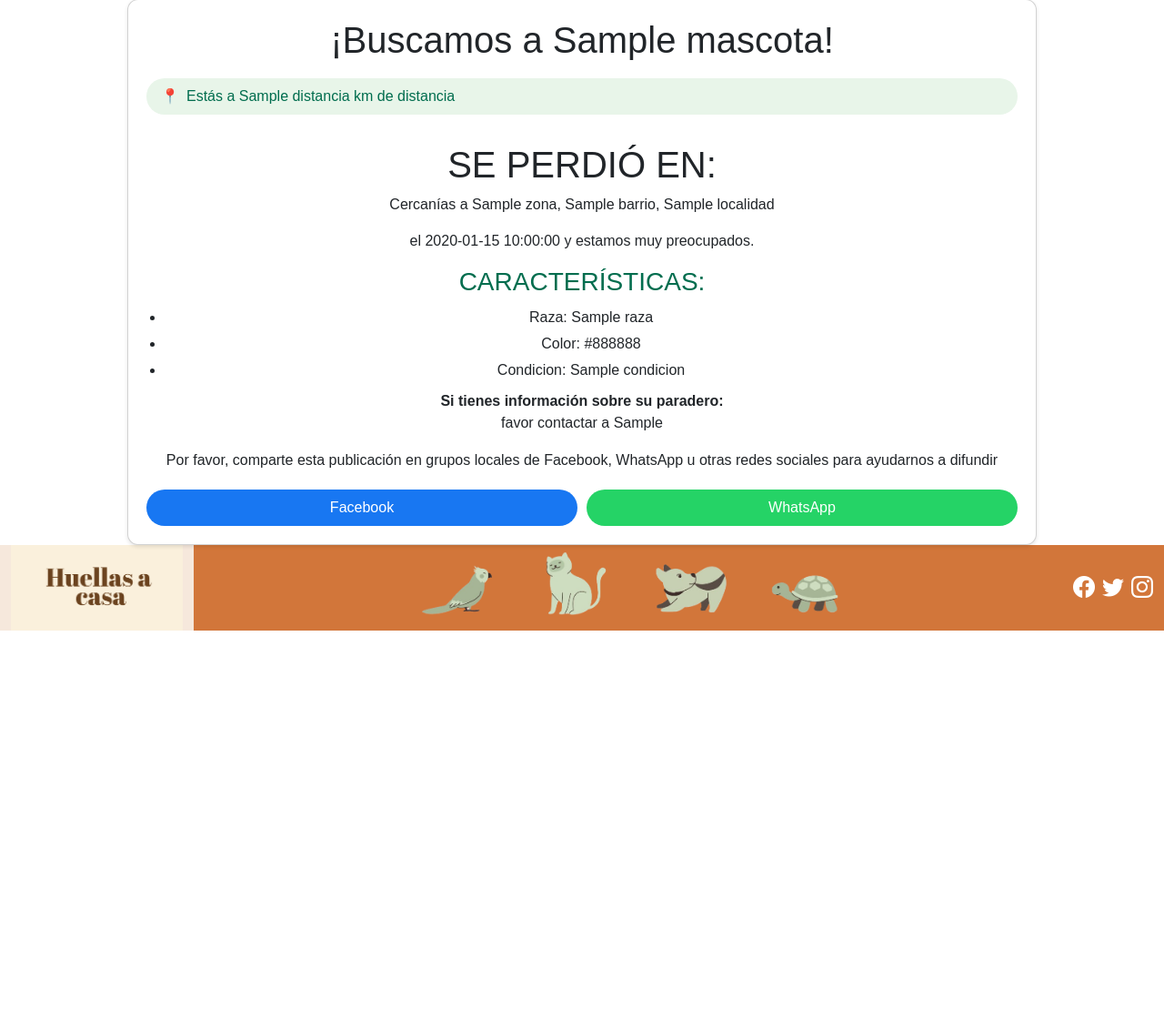
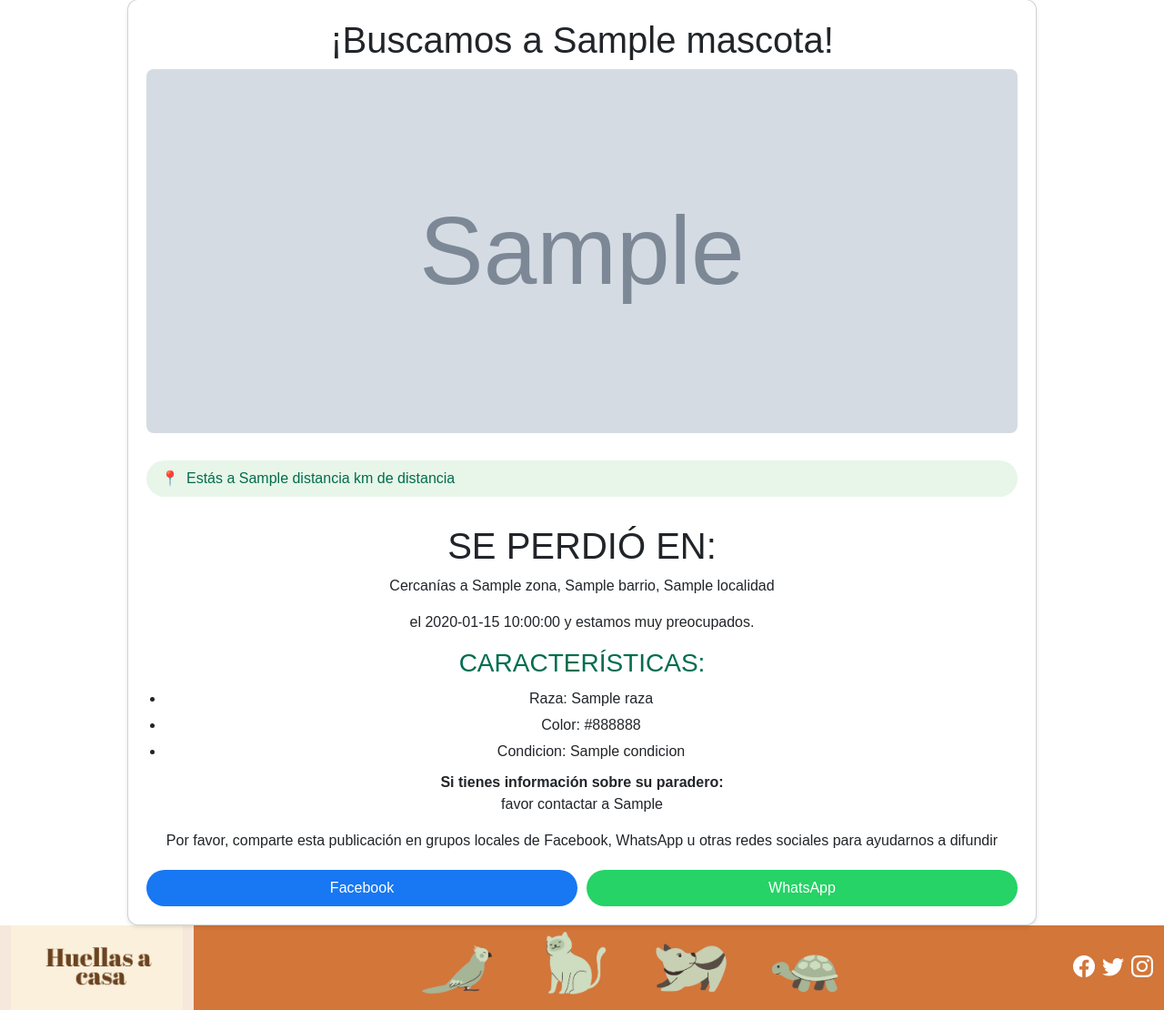
Before and after one commit to f3d3to/trabajo_practico-ids, a Flask app: template frontend/templates/detalleMascota.html in a window 1280 px wide. Shown: the part 161-1271 px from the top of the page at 91% size. Before the commit the page ends 854 px from the top, so only its background shows below. Run offline with Flask 3, Linux system fonts and the light colour scheme; the template is opened without the code that fills it: most values are stand-ins (such as "Sample title", 1, 10 or a date in 2020); grey boxes marked "Sample" are stand-in pictures.

Commit message:
url imagen en detalle

```diff
--- a/frontend/templates/detalleMascota.html
+++ b/frontend/templates/detalleMascota.html
@@ -18,7 +18,7 @@
         </div>
 
         <!-- Imagen del animal perdido -->
-        <!-- <img src="{{ mascota['foto'] }}" alt="{{ mascota['nombre'] }} - {{ mascota['descripcion'] }}" class="pet-image"> -->
+        <img src="{{ mascota['foto_url'] }}" alt="{{ mascota['nombre'] }} - {{ mascota['estado'] }}" class="pet-image">
 
         <div class="location-badge">
             <span>📍</span>
```
